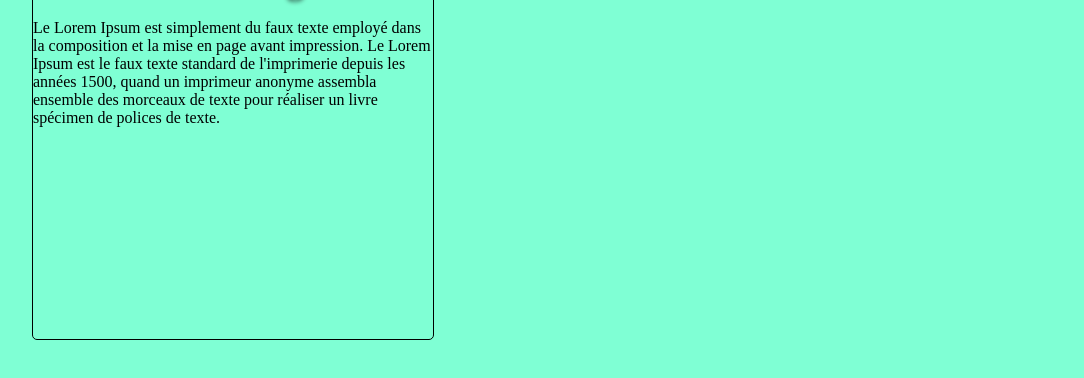
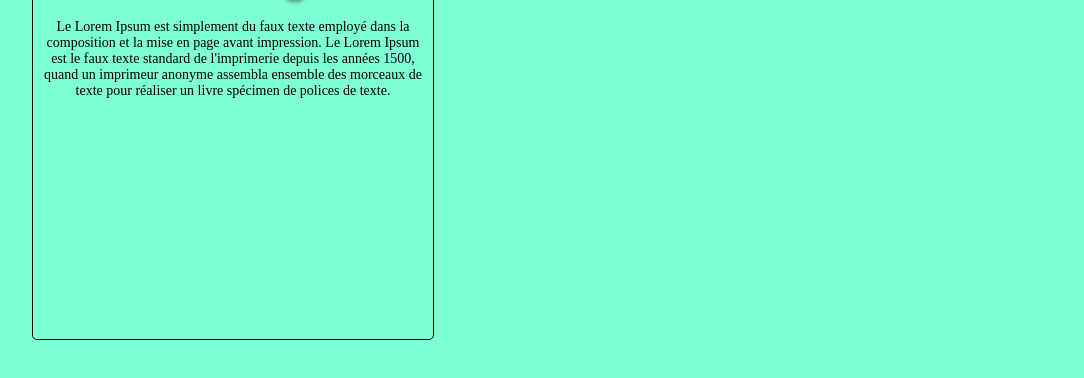
Before and after one commit to Tsioryfaniry/repeat, a plain HTML site: page page-about.html in a window 1280 px wide. Shown: the part 162-540 px from the top of the page, without its empty margins (26-1110 px from the left). Drawn offline with Linux system fonts and the light colour scheme.

Commit message:
change paragraph

```diff
--- a/page-about.css
+++ b/page-about.css
@@ -46,3 +46,10 @@ header{
   color: #fff;
   text-shadow: 5px 5px 5px #000;
 }
+
+.paragraph{
+  font-size: 14px;
+  text-align: center;
+  padding-left: 10px;
+  padding-right: 10px;
+}
--- a/page-about.html
+++ b/page-about.html
@@ -22,7 +22,7 @@
     </header>
     <div class="main">
       <h1 class="title">About Page</h1>
-      <p>
+      <p class="paragraph">
         Le Lorem Ipsum est simplement du faux texte employé dans
         la composition et la mise en page avant impression.
         Le Lorem Ipsum est le faux texte standard de l'imprimerie depuis les années 1500,
```
